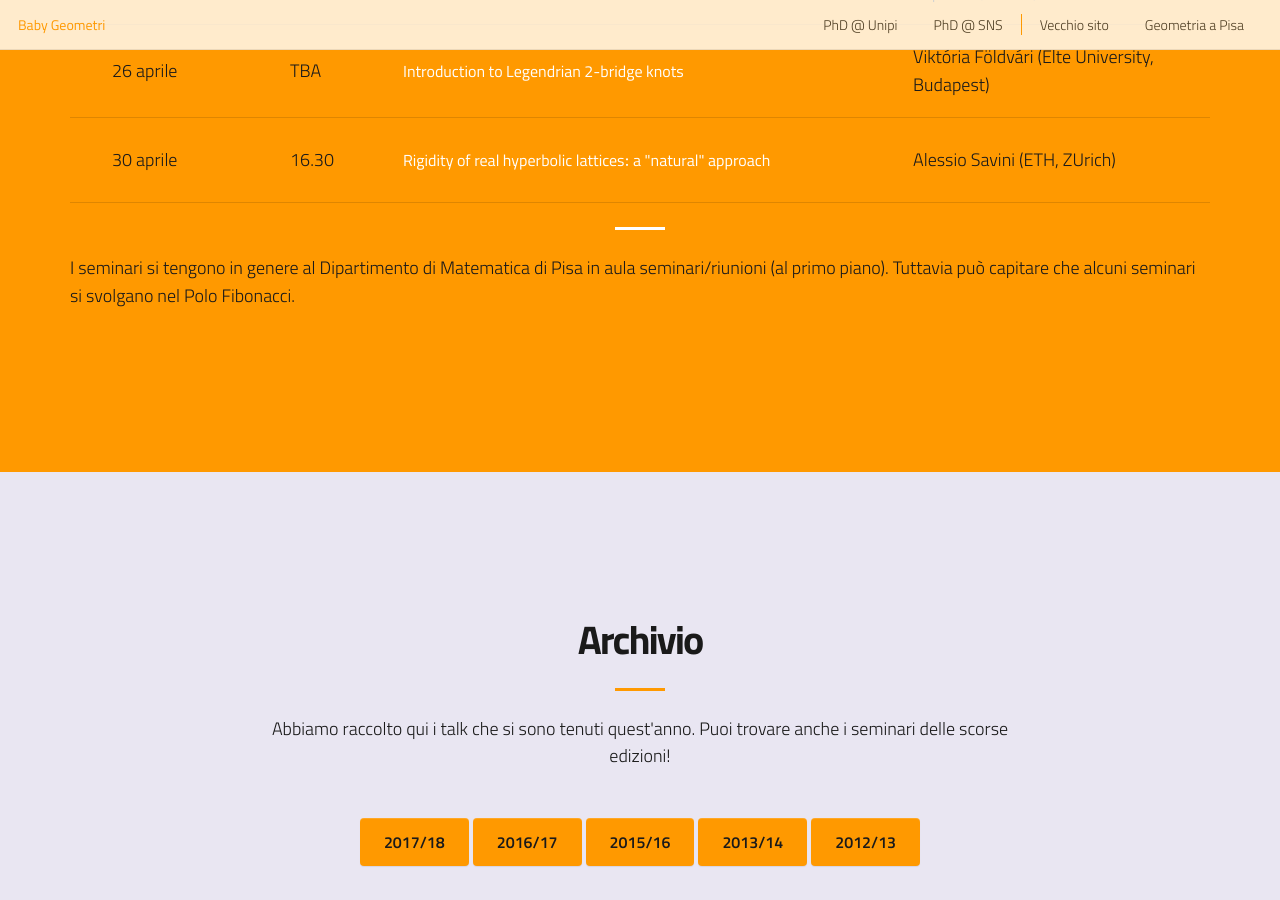
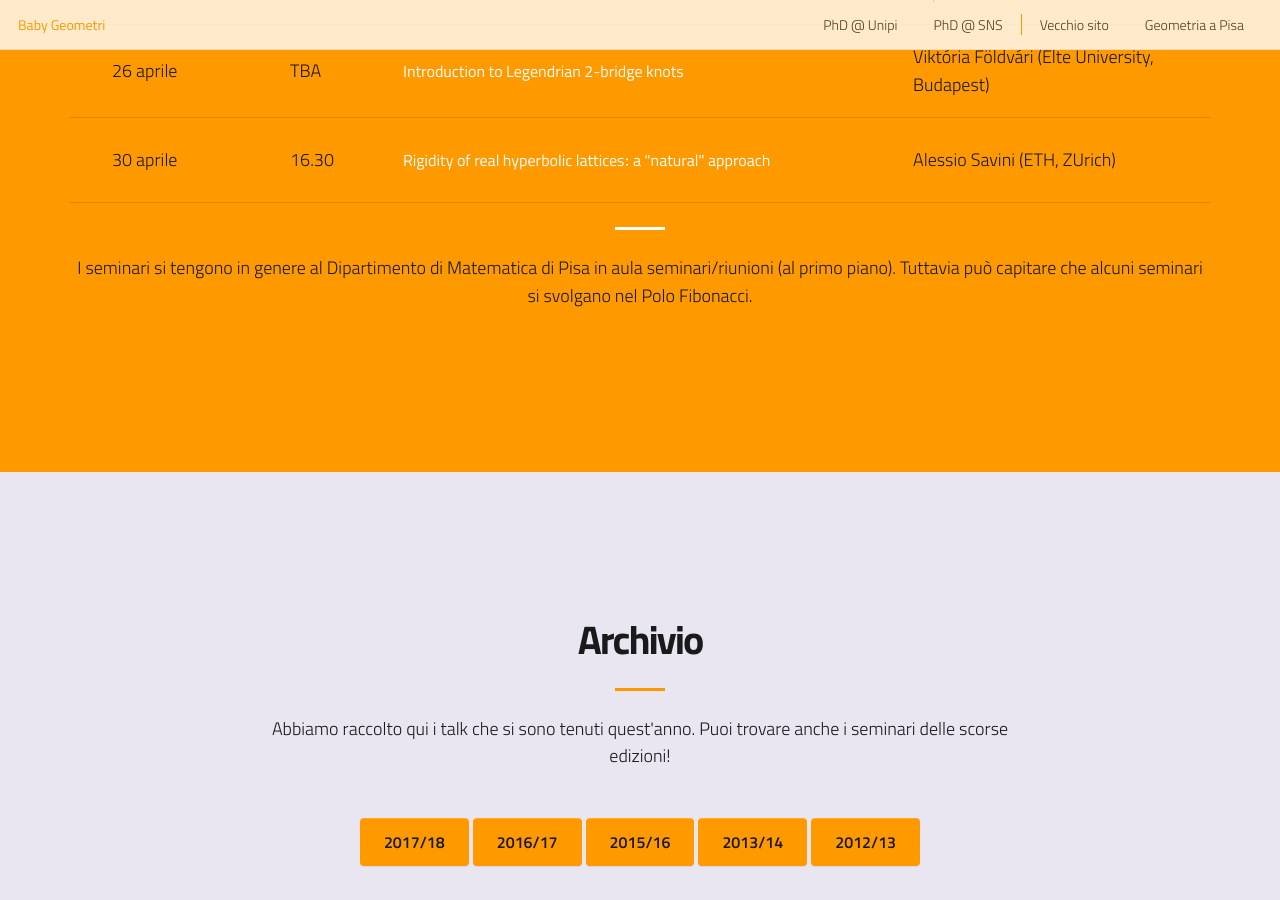
Before and after one commit to baby-geometri/baby-geometri.github.io, a Jekyll site: the page built from index.md, in a window 1280 px wide and 900 px high, scrolled down 2174 px. Built offline with Jekyll 4.4.1, drawn with Linux system fonts in a browser that asks for light colours; nearby versions of some CDN libraries; formulas are drawn with MathJax 3.

Commit message:
paragrafo

```diff
--- a/_layouts/default.html
+++ b/_layouts/default.html
@@ -135,8 +135,9 @@
     </div>
     {% endfor %}
     <hr class="light my-4" />
-    <div class="row">
+    <div class="row"> <center>
       {{ site.data.content.following.text }}
+    </center>
     </div>
   </div>
 </section>
```
